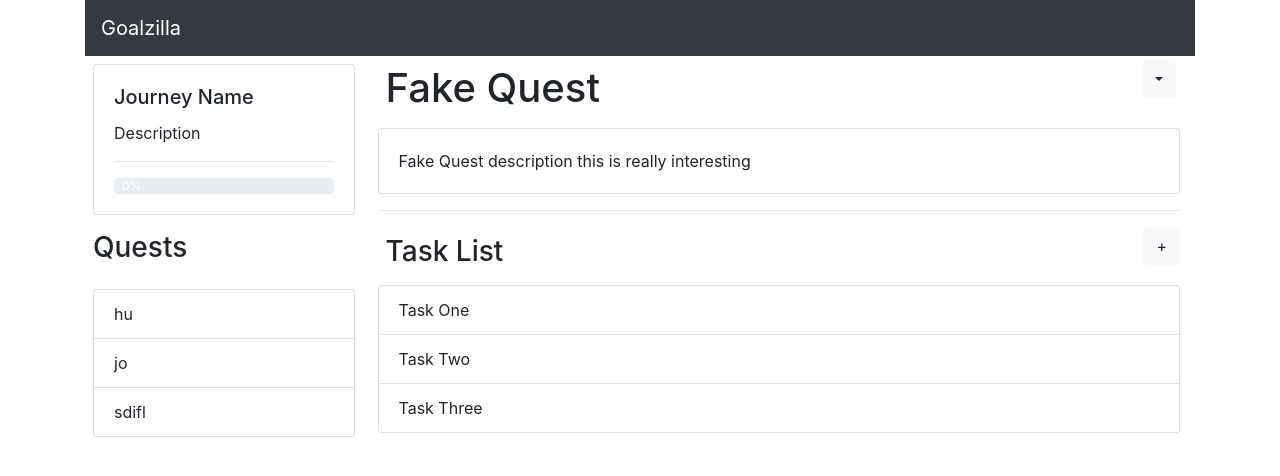
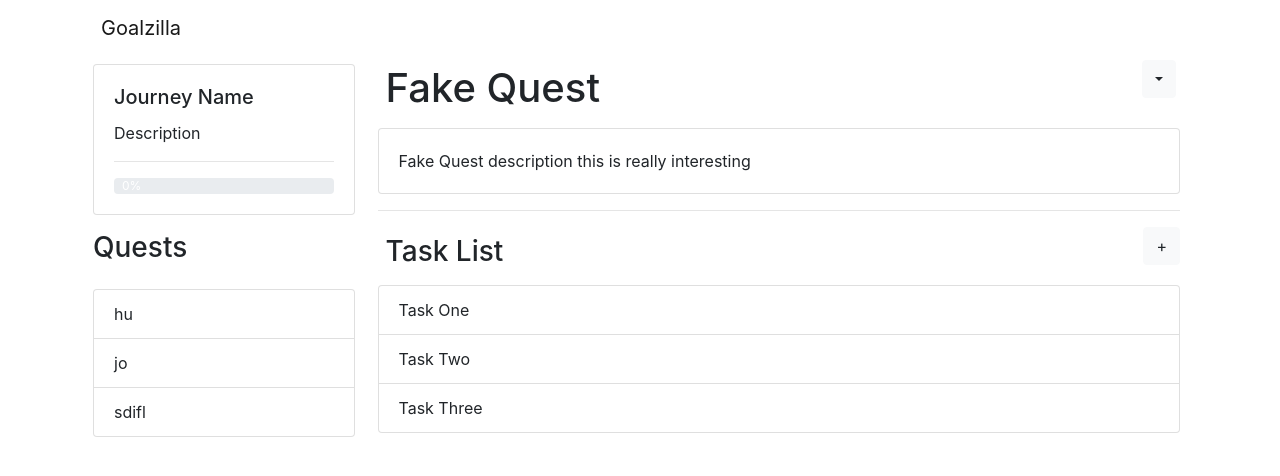
Before and after one commit to iffigueroa/goalzilla, a React (Create React App) app in the folder goalzilla-react/: page /quest in a window 1280 px wide. Shown: the top 476 px of the page. Built offline with nearby package versions, Linux system fonts and the light colour scheme.

Commit message:
fix routing to quest page

```diff
--- a/goalzilla-react/src/App.js
+++ b/goalzilla-react/src/App.js
@@ -6,8 +6,8 @@ import Journeys from './Journeys';
 
 function NavHeader() {
   return (
-    <Navbar variant='dark' bg='dark'>
-      <Navbar.Brand href="#home">Goalzilla</Navbar.Brand>
+    <Navbar>
+      <Navbar.Brand href="/">Goalzilla</Navbar.Brand>
     </Navbar>
   );
 }
@@ -18,7 +18,7 @@ function App(){
         <NavHeader/>
         <Routes>
           <Route path='/' element={<Journeys/>}/>
-          <Route path="/quest" element={<QuestDisplay/>}/>
+          <Route path="/quest" element={<QuestDisplay/>} />
         </Routes>
       </Container>
     </Router>
--- a/goalzilla-react/src/Journeys.js
+++ b/goalzilla-react/src/Journeys.js
@@ -1,20 +1,11 @@
 import React, {useState, useEffect} from 'react'
-import { Row, Col, ListGroup, Alert, Container, Card, Button, Form, Dropdown, ProgressBar, Navbar} from 'react-bootstrap';
-import QuestDisplay from './Quest';
+import { Row, Col, ListGroup, Alert, Container, Card, Button, Form, Dropdown, ProgressBar} from 'react-bootstrap';
 
-import { BrowserRouter as Router, Route, Switch } from 'react-router-dom'
-
-function NavHeader() {
-  return (
-    <Navbar variant='dark' bg='dark'>
-      <Navbar.Brand href="#home">Goalzilla</Navbar.Brand>
-    </Navbar>
-  );
-}
+import { useNavigate } from 'react-router-dom'
 
 function LevelListDisplay({journeyIdx}){
   const [questData, setQuestData] = useState([{}])
-
+  const navigate = useNavigate()
   useEffect(() => {
     fetch('/quest_preview?journeyIdx='+journeyIdx).then(
       res => res.json()
@@ -74,6 +65,10 @@ function LevelListDisplay({journeyIdx}){
       });
   };
 
+  const navigateToQuest = (journeyIdx, questIdx) =>{
+    navigate('/quest?journeyIdx='+journeyIdx+'&questIdx='+questIdx)
+  };
+
   return (
     <Container fluid>
       <Row>
@@ -96,7 +91,7 @@ function LevelListDisplay({journeyIdx}){
                       <Card.Text>{q.description}</Card.Text>
 
                     </Card.Body>
-                    <Card.Footer><Button>Start Quest</Button></Card.Footer>
+                    <Card.Footer><Button onClick={()=>navigateToQuest(journeyIdx, i)}>Start Quest</Button></Card.Footer>
                   </Card>
                 </Col>
               ))
--- a/goalzilla-react/src/Quest.js
+++ b/goalzilla-react/src/Quest.js
@@ -1,10 +1,13 @@
 import React, {useState, useEffect} from 'react'
-import { Row, Col, ListGroup, Alert, Container, Card, Button, Form, Dropdown, ProgressBar, Navbar} from 'react-bootstrap';
+import { Row, Col, ListGroup, Container, Card, Button, Dropdown, ProgressBar, Navbar} from 'react-bootstrap';
 
+import { useParams } from 'react-router-dom'
 
 
 
 function QuestDisplay(){
+    const {journeyIdx, questIdx} = useParams();
+
     const data = {'quests': ['hu', 'jo', 'sdifl'], 'tasks': ['Task One', 'Task Two', 'Task Three']}
     const questName = "Fake Quest"
     const questDescription = "Fake Quest description this is really interesting"
```
